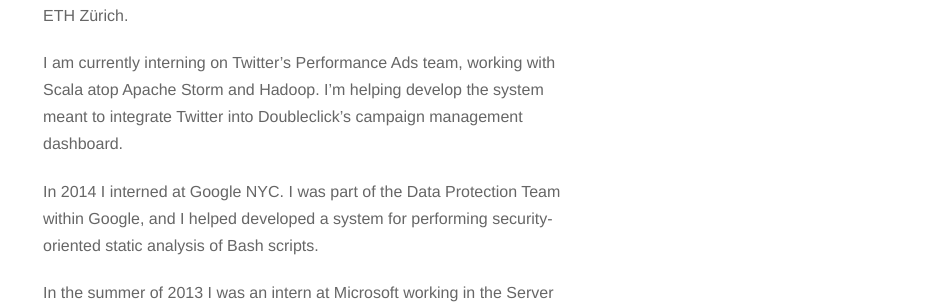
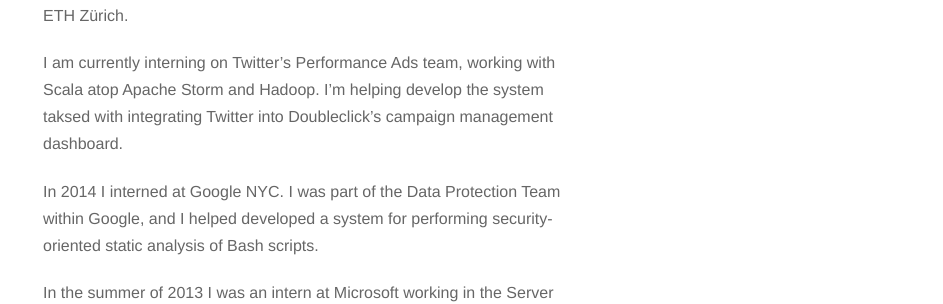
Before and after one commit to AndreiBarsan/andreibarsan.github.io, a Jekyll site: the page built from about.md, in a window 1280 px wide. Shown: the part 315-619 px from the top of the page, without its empty margins (337-1280 px from the left). Built offline with Jekyll 4.4.1, drawn with Linux system fonts in a browser that asks for light colours; nearby versions of some CDN libraries; Markdown is read by kramdown in place of the engine named in the settings.

Commit message:
Minor rephrase.

```diff
--- a/about.md
+++ b/about.md
@@ -10,8 +10,8 @@
 Zürich.
 
 I am currently interning on Twitter's Performance Ads team, working with Scala
-atop Apache Storm and Hadoop.  I'm helping develop the system meant to
-integrate Twitter into Doubleclick's campaign management dashboard.
+atop Apache Storm and Hadoop.  I'm helping develop the system taksed with
+integrating Twitter into Doubleclick's campaign management dashboard.
 
 In 2014 I interned at Google NYC. I was part of the Data Protection Team within
 Google, and I helped developed a system for performing security-oriented static
```
